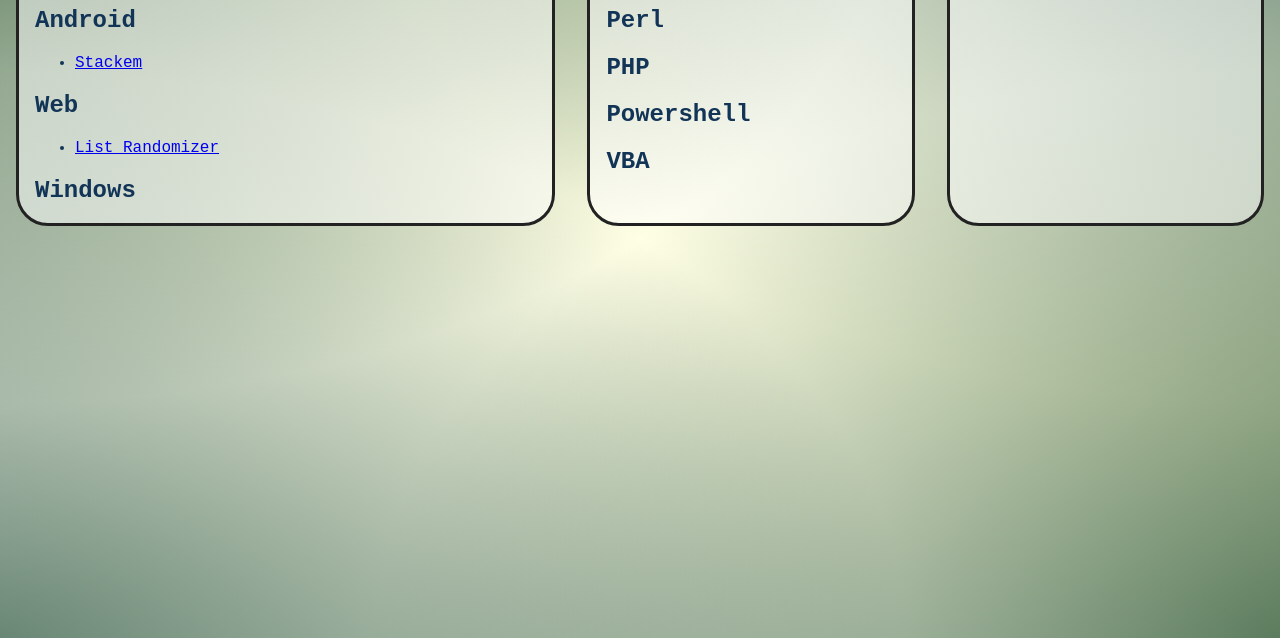
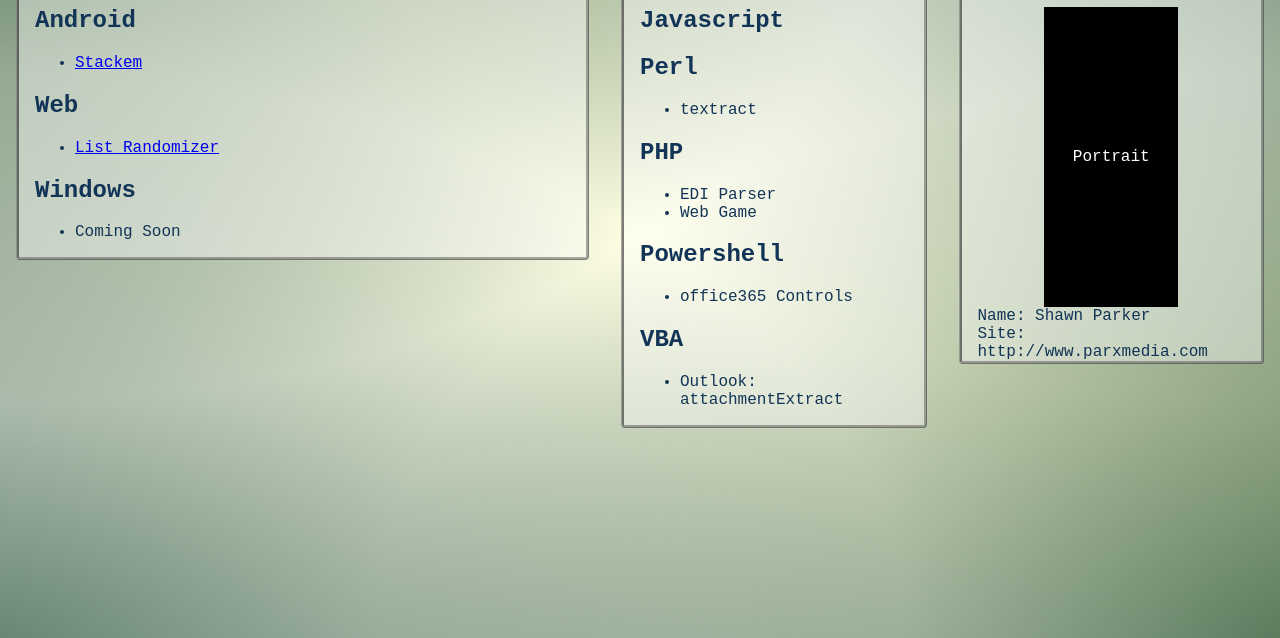
Before and after one commit to r007ed/r007ed.github.io, a plain HTML site: page index.html in a window 1280 px wide. Shown: the part 162-800 px from the top of the page. Drawn offline with Linux system fonts and the light colour scheme.

Commit message:
More Styling.
Style improvements.
Items added to scripts as placeholders for to be uploaded items.

```diff
--- a/index.html
+++ b/index.html
@@ -28,20 +28,28 @@
   }
   .fb{
     display: flex;
+    flex-flow: row wrap;
+    flex-wrap: wrap-reverse;
+    justify-content:space-around;
+    /* align-items: flex-start | flex-end | center | baseline | stretch; */
+
+    align-items: flex-end;
   }
-  .fg1{
-    flex-grow: 1;
+  .fg1, .fg2{
+    flex: 1;
   }
   .fg2{
     flex-grow: 2;
   }
+
   .pane{
     padding:0 1em;
-    border:3px solid #222;
-    border-radius:2em;
+    border:2px solid #222;
+    border:3px ridge rgba(0,0,0,0.5);
+    border-radius:0.25em;
     margin:1em;
     background-color: #EFEFEF;
-    background-color: rgba(255,255,255,.5);
+    background-color: rgba(255,255,255,.4);
     color:#123456;
   }
   .pane h1{
@@ -69,19 +77,43 @@
         <li><a href="http://www.parxmedia.com/app/listRandom/">List Randomizer</a></li>
       </ul>
       <h2>Windows</h2>
+      <ul>
+        <li>Coming Soon</li>
+      </ul>
     </div>
-    <div class="fb fg2">
+
     <div class="fg1 pane" style="border=:1px solid #EEE;">
+
       <h1>Script</h1>
+      <h2>Javascript</h2>
       <h2>Perl</h2>
+      <ul>
+        <li>textract</li>
+      </ul>
       <h2>PHP</h2>
+      <ul>
+        <li>EDI Parser</li>
+        <li>Web Game</li>
+      </ul>
       <h2>Powershell</h2>
+      <ul>
+        <li>office365 Controls</li>
+      </ul>
       <h2>VBA</h2>
+      <ul>
+        <li>Outlook: attachmentExtract</li>
+      </ul>
     </div>
+
     <div class="fg1 pane" style="border=:1px solid #EEE;">
-        <h1>Why Not</h1>
+      <h1>@bout</h1>
+      <div style='width:50%; background:#000;margin:0 auto; color:#fff;text-align:center;line-height:300px;';>Portrait</div>
+      Name: Shawn Parker<br />
+      Site: http://www.parxmedia.com<br />
+
     </div>
-    </div>
+
+
   </div>
 
 </body>
```
Lines whose indentation alone changed are shown as unchanged.
